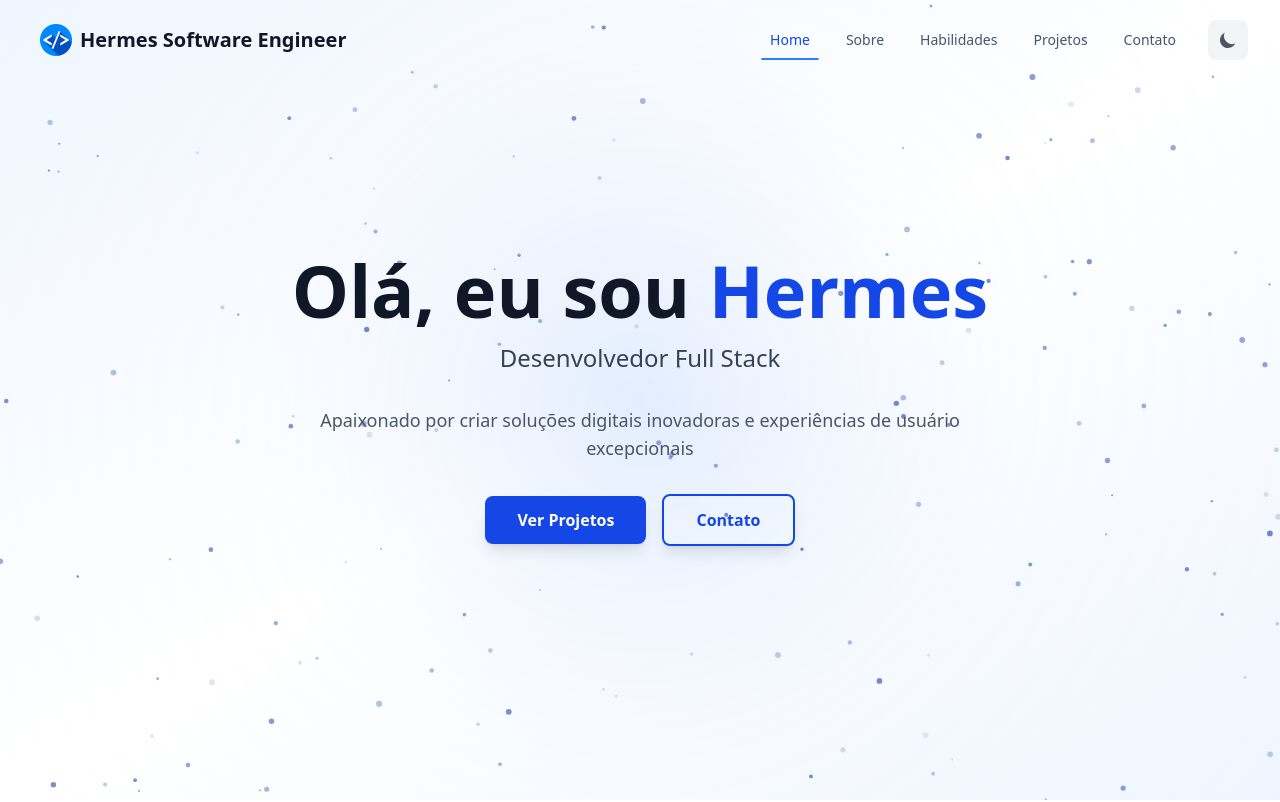
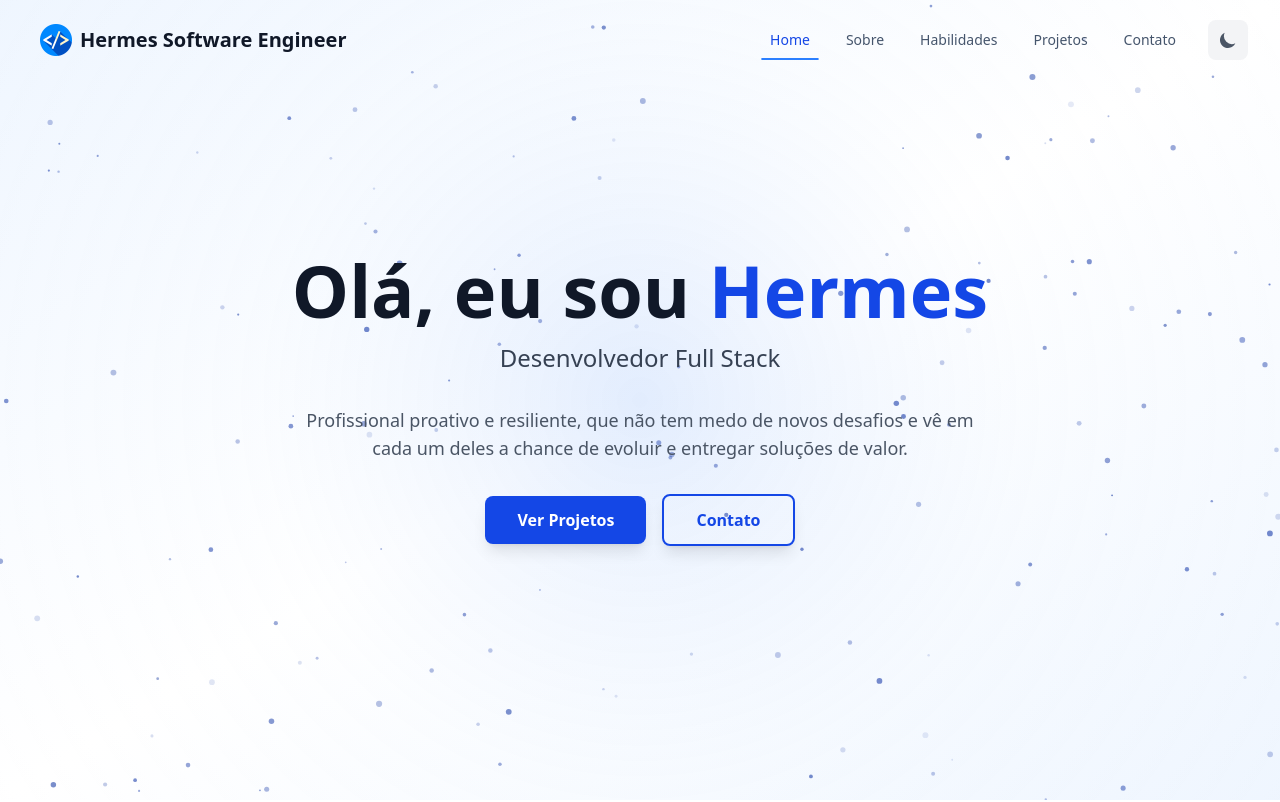
Before and after one commit to HermesSoftwareEngineer/portifolio, a React (Vite) app: page / in a window 1280 px wide. Shown: the top 802 px of the page. Built offline with nearby package versions, Linux system fonts and the light colour scheme.

Commit message:
atualizar frase principal sobre mim

```diff
--- a/src/components/Landing/Home.jsx
+++ b/src/components/Landing/Home.jsx
@@ -24,7 +24,7 @@ const Home = () => {
           text-lg mb-8 max-w-2xl mx-auto animate-slide-up
           ${isDark ? 'text-gray-300' : 'text-gray-600'}
         `}>
-          Apaixonado por criar soluções digitais inovadoras e experiências de usuário excepcionais
+          Profissional proativo e resiliente, que não tem medo de novos desafios e vê em cada um deles a chance de evoluir e entregar soluções de valor.
         </p>
         <div className="space-x-4 animate-slide-up">
           <button className={`
```
